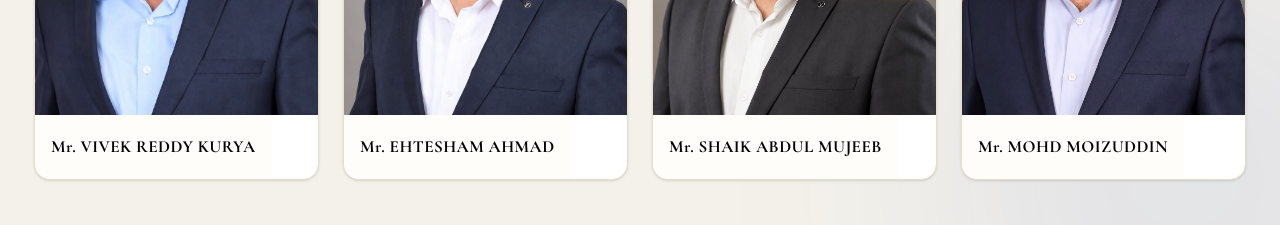
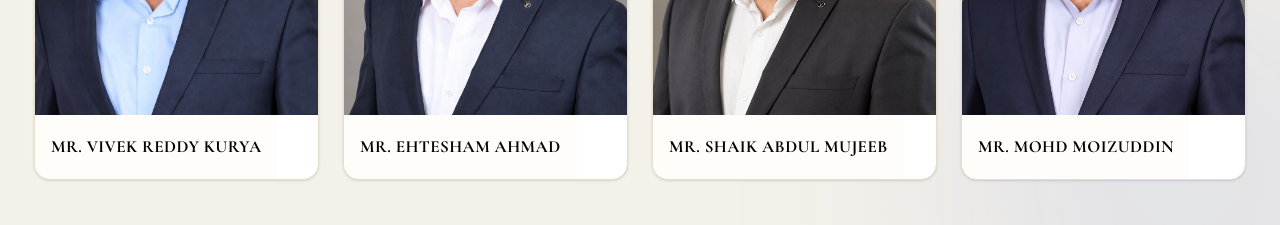
Before and after one commit to salesvericoneng-beep/Vericon, a React (Vite) app: page / in a window 1280 px wide. Shown: the part 6120-6345 px from the top of the page. Built offline with nearby package versions, Linux system fonts and the light colour scheme.

Commit message:
Update all directors display names from Mr. back to MR.

```diff
--- a/src/components/home/BottomSection.jsx
+++ b/src/components/home/BottomSection.jsx
@@ -38,7 +38,7 @@ function DirectorCard({ director, index, onOpen }) {
 
       {/* Card Footer — Name Only in Black */}
       <div className="px-4 py-5 flex-1 flex items-center justify-center text-center bg-[#FFFDF9]">
-        <h3 className="font-editorial font-bold text-[16px] sm:text-[17px] lg:text-[14.5px] xl:text-[17px] text-black tracking-wide leading-snug">
+        <h3 className="font-editorial font-bold text-[16px] sm:text-[17px] lg:text-[14px] xl:text-[17px] text-black tracking-wide leading-snug">
           {director.name}
         </h3>
       </div>
--- a/src/data/directors.js
+++ b/src/data/directors.js
@@ -4,7 +4,7 @@ export const directors = [
     code: 'DIR // 01',
     number: '01',
     monogram: 'VK',
-    name: 'Mr. VIVEK REDDY KURYA',
+    name: 'MR. VIVEK REDDY KURYA',
     credential: null,
     role: 'Founder & Director',
     company: 'VERICON Engineering Private Limited',
@@ -63,7 +63,7 @@ export const directors = [
     code: 'DIR // 02',
     number: '02',
     monogram: 'EA',
-    name: 'Mr. EHTESHAM AHMAD',
+    name: 'MR. EHTESHAM AHMAD',
     credential: 'IGBC AP®',
     role: 'Founder & Director',
     company: 'VERICON Engineering Private Limited',
@@ -124,7 +124,7 @@ export const directors = [
     code: 'DIR // 03',
     number: '03',
     monogram: 'SM',
-    name: 'Mr. SHAIK ABDUL MUJEEB',
+    name: 'MR. SHAIK ABDUL MUJEEB',
     credential: 'PMP®',
     role: 'Founder & Director',
     company: 'VERICON Engineering Private Limited',
@@ -183,7 +183,7 @@ export const directors = [
     code: 'DIR // 04',
     number: '04',
     monogram: 'MM',
-    name: 'Mr. MOHD MOIZUDDIN',
+    name: 'MR. MOHD MOIZUDDIN',
     credential: null,
     role: 'Founder & Director',
     company: 'VERICON Engineering Private Limited',
```
